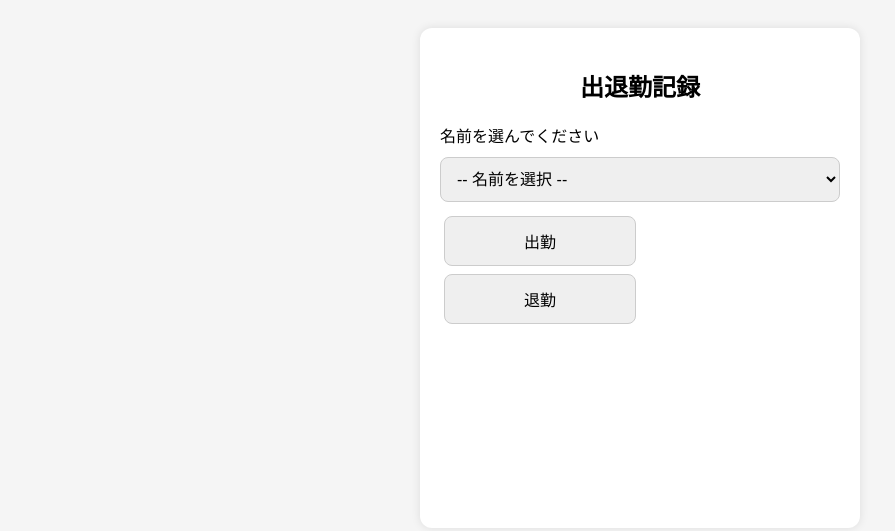
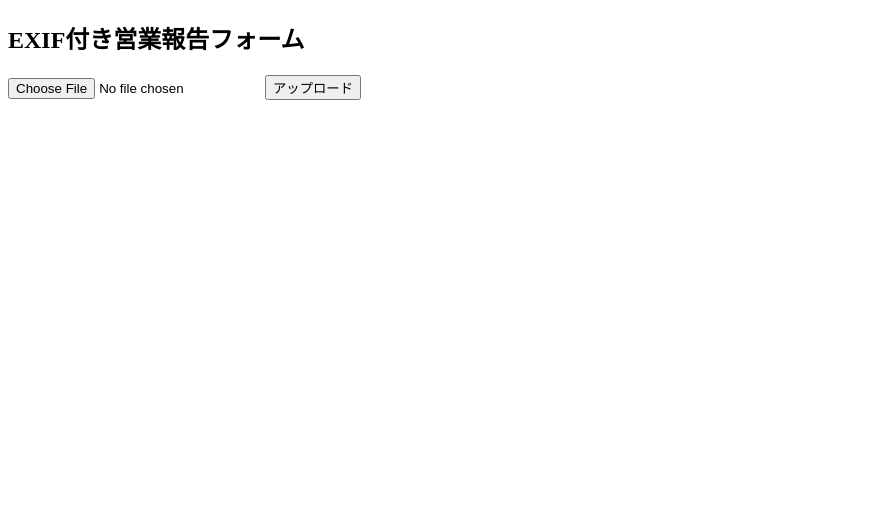
Before and after one commit to moppoyo07/shuttai-app, a plain HTML site: page index.html in a window 1280 px wide. Shown: the whole page, without its empty margins (0-895 px from the left). Drawn offline with Linux system fonts and the light colour scheme.

Commit message:
index.html

```diff
--- a/index.html
+++ b/index.html
@@ -1,89 +1,69 @@
 <!DOCTYPE html>
-<html lang="ja">
+<html>
 <head>
   <meta charset="UTF-8" />
-  <meta name="viewport" content="width=device-width, initial-scale=1.0"/>
-  <title>出退勤システム</title>
-  <script src="https://cdn.jsdelivr.net/npm/qrious/dist/qrious.min.js"></script>
-  <style>
-    body {
-      font-family: sans-serif;
-      background: #f5f5f5;
-      padding: 20px;
-    }
-    .container {
-      max-width: 400px;
-      margin: auto;
-      background: white;
-      padding: 20px;
-      border-radius: 12px;
-      box-shadow: 0 0 10px rgba(0,0,0,0.1);
-    }
-    h2 {
-      text-align: center;
-    }
-    select, button {
-      width: 100%;
-      padding: 12px;
-      font-size: 16px;
-      margin: 10px 0;
-      border-radius: 8px;
-      border: 1px solid #ccc;
-    }
-    .btn-area button {
-      width: 48%;
-      margin: 1%;
-    }
-    canvas {
-      margin-top: 20px;
-      display: block;
-      margin-left: auto;
-      margin-right: auto;
-    }
-    .result {
-      text-align: center;
-      margin-top: 10px;
-      color: green;
-    }
-  </style>
+  <title>EXIF付きアップロードフォーム</title>
+
+  <!-- Firebase SDK -->
+  <script type="module">
+    import { initializeApp } from "https://www.gstatic.com/firebasejs/10.8.0/firebase-app.js";
+    import { getStorage, ref, uploadBytes, getDownloadURL } from "https://www.gstatic.com/firebasejs/10.8.0/firebase-storage.js";
+
+    // ✅ あなたのfirebaseConfigに差し替えてね！
+    const firebaseConfig = {
+      apiKey: "AIzaSyDFsTE_AelFhiM95Vjprdz1JmIGxHep_zw",
+      authDomain: "photo-upload-form.firebaseapp.com",
+      projectId: "photo-upload-form",
+      storageBucket: "photo-upload-form.appspot.com",
+      messagingSenderId: "194112470190",
+      appId: "1:194112470190:web:38ef7cb06c06432de2413f"
+    };
+
+    const app = initializeApp(firebaseConfig);
+    const storage = getStorage(app);
+
+    window.uploadImage = async () => {
+      const fileInput = document.getElementById("image");
+      const file = fileInput.files[0];
+      if (!file) return alert("画像を選んでください");
+
+      const reader = new FileReader();
+      reader.onload = function (e) {
+        const img = new Image();
+        img.onload = async function () {
+          EXIF.getData(img, async function () {
+            const dateTime = EXIF.getTag(this, "DateTimeOriginal");
+            const lat = EXIF.getTag(this, "GPSLatitude");
+            const lon = EXIF.getTag(this, "GPSLongitude");
+
+            if (!dateTime || !lat || !lon) {
+              alert("この画像には撮影日時または位置情報がありません。\n現地で再撮影してください。");
+              return;
+            }
+
+            console.log("撮影日時:", dateTime);
+            console.log("緯度:", lat);
+            console.log("経度:", lon);
+
+            // アップロード
+            const storageRef = ref(storage, `uploads/${Date.now()}_${file.name}`);
+            await uploadBytes(storageRef, file);
+            const url = await getDownloadURL(storageRef);
+            alert("アップロード成功！\n画像URL: " + url);
+          });
+        };
+        img.src = e.target.result;
+      };
+      reader.readAsDataURL(file);
+    };
+  </script>
+
+  <!-- EXIFライブラリ -->
+  <script src="https://cdn.jsdelivr.net/npm/exif-js"></script>
 </head>
 <body>
-  <div class="container">
-    <h2>出退勤記録</h2>
-    <label>名前を選んでください</label>
-    <select id="name">
-      <option value="">-- 名前を選択 --</option>
-      <option value="佐藤">佐藤</option>
-      <option value="鈴木">鈴木</option>
-      <option value="田中">田中</option>
-    </select>
-    <div class="btn-area">
-      <button onclick="generateQR('出勤')">出勤</button>
-      <button onclick="generateQR('退勤')">退勤</button>
-    </div>
-    <canvas id="qr-canvas"></canvas>
-    <div class="result" id="result"></div>
-  </div>
-
-  <script>
-    function generateQR(type) {
-      const name = document.getElementById('name').value;
-      if (!name) {
-        alert('名前を選択してください');
-        return;
-      }
-      const timestamp = new Date().toISOString();
-      const content = `${type}|${name}|${timestamp}`;
-
-      const qr = new QRious({
-        element: document.getElementById('qr-canvas'),
-        value: content,
-        size: 200,
-        level: 'H'
-      });
-
-      document.getElementById('result').textContent = `${type}のQRを表示中：${timestamp}`;
-    }
-  </script>
+  <h2>EXIF付き営業報告フォーム</h2>
+  <input type="file" id="image" accept="image/*" />
+  <button onclick="uploadImage()">アップロード</button>
 </body>
 </html>
```
